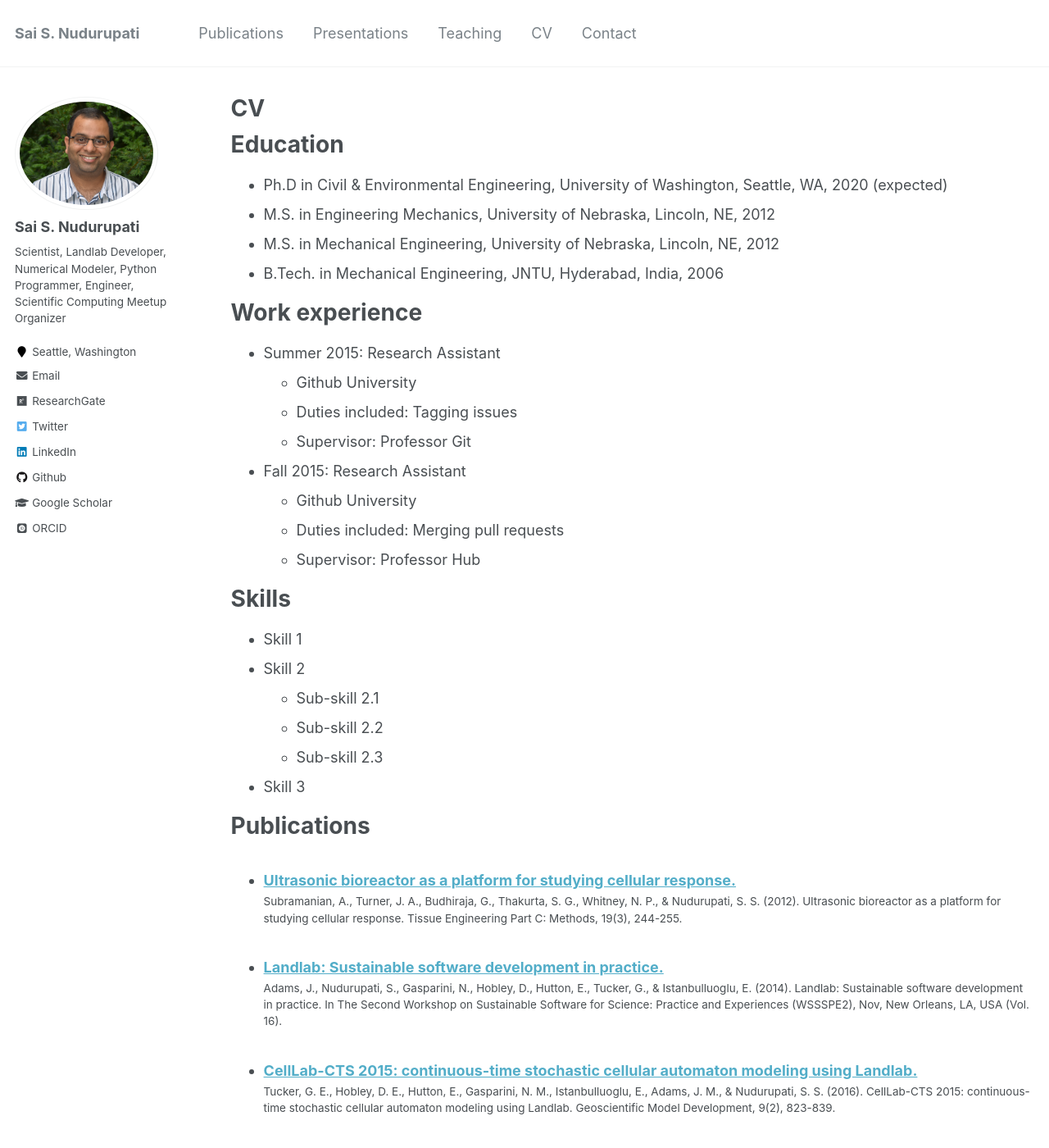
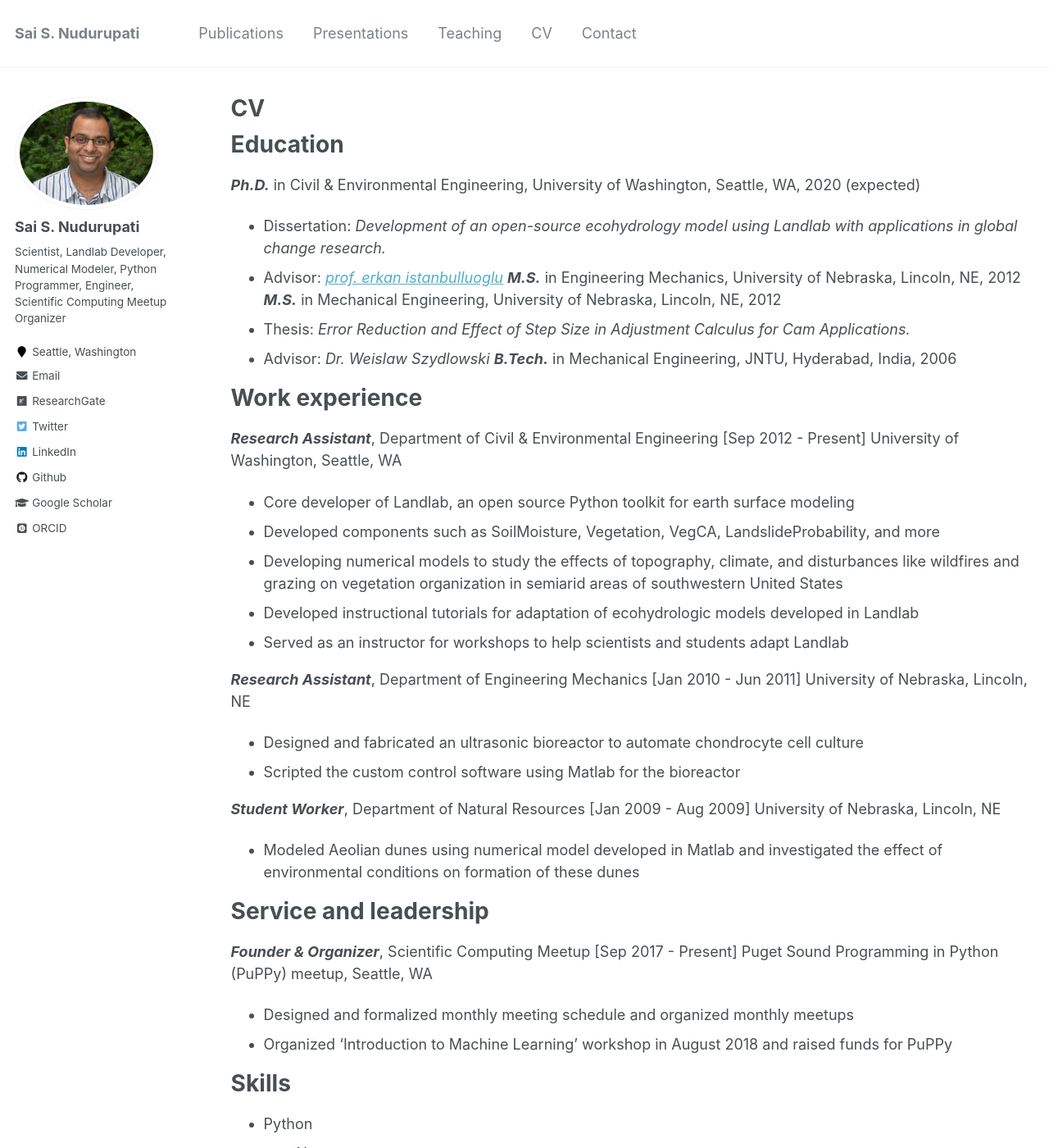
Before and after one commit to saisiddu/saisiddu.github.io, a Jekyll site: the page built from _pages/cv.md, in a window 1280 px wide and 1400 px high. Shown: the whole window at 82% size. Built offline with Jekyll 4.4.1, drawn with Linux system fonts in a browser that asks for light colours; some web fonts are replaced; some of the changed text lies outside the part shown.

Commit message:
Updated CV
- updated cv.md.

```diff
--- a/_pages/cv.md
+++ b/_pages/cv.md
@@ -11,31 +11,58 @@ redirect_from:
 
 Education
 ======
-* Ph.D in Civil & Environmental Engineering, University of Washington, Seattle, WA, 2020 (expected)
-* M.S. in Engineering Mechanics, University of Nebraska, Lincoln, NE, 2012
-* M.S. in Mechanical Engineering, University of Nebraska, Lincoln, NE, 2012
-* B.Tech. in Mechanical Engineering, JNTU, Hyderabad, India, 2006
+***Ph.D.*** in Civil & Environmental Engineering, University of Washington, Seattle, WA, 2020 (expected)
+  * Dissertation: *Development of an open-source ecohydrology model using Landlab with applications in global change research.*
+  * Advisor: [*prof. erkan istanbulluoglu*](https://www.ce.washington.edu/facultyfinder/erkan-istanbulluoglu)
+***M.S.*** in Engineering Mechanics, University of Nebraska, Lincoln, NE, 2012
+***M.S.*** in Mechanical Engineering, University of Nebraska, Lincoln, NE, 2012
+  * Thesis: *Error Reduction and Effect of Step Size in Adjustment Calculus for Cam Applications.*
+  * Advisor: *Dr. Weislaw Szydlowski*
+***B.Tech.*** in Mechanical Engineering, JNTU, Hyderabad, India, 2006
 
 Work experience
 ======
-* Summer 2015: Research Assistant
-  * Github University
-  * Duties included: Tagging issues
-  * Supervisor: Professor Git
+***Research Assistant***, Department of Civil & Environmental Engineering  [Sep 2012 - Present]
+University of Washington, Seattle, WA
+* Core developer of Landlab, an open source Python toolkit for earth surface modeling
+* Developed components such as SoilMoisture, Vegetation, VegCA, LandslideProbability, and more
+* Developing numerical models to study the effects of topography, climate, and disturbances like wildfires and grazing on vegetation organization in semiarid areas of southwestern United States
+* Developed instructional tutorials for adaptation of ecohydrologic models developed in Landlab
+* Served as an instructor for workshops to help scientists and students adapt Landlab
 
-* Fall 2015: Research Assistant
-  * Github University
-  * Duties included: Merging pull requests
-  * Supervisor: Professor Hub
+***Research Assistant***, Department of Engineering Mechanics  [Jan 2010 - Jun 2011]
+University of Nebraska, Lincoln, NE
+* Designed and fabricated an ultrasonic bioreactor to automate chondrocyte cell culture
+* Scripted the custom control software using Matlab for the bioreactor
+
+***Student Worker***, Department of Natural Resources  [Jan 2009 - Aug 2009]
+University of Nebraska, Lincoln, NE
+* Modeled Aeolian dunes using numerical model developed in Matlab and investigated the effect of environmental conditions on formation of these dunes
+
+Service and leadership
+======
+***Founder & Organizer***, Scientific Computing Meetup  [Sep 2017 - Present]
+Puget Sound Programming in Python (PuPPy) meetup, Seattle, WA
+* Designed and formalized monthly meeting schedule and organized monthly meetups
+* Organized ‘Introduction to Machine Learning’ workshop in August 2018 and raised funds for PuPPy
 
 Skills
 ======
-* Skill 1
-* Skill 2
-  * Sub-skill 2.1
-  * Sub-skill 2.2
-  * Sub-skill 2.3
-* Skill 3
+* Python
+  * Numpy
+  * Scipy
+  * Pandas
+  * Matplotlib
+  * Xarray
+  * BeautifulSoup
+  * Scikit-learn
+* ArcGIS
+* Matlab
+* C++
+* C
+* AutoCAD
+* ProE
+* Solidworks
 
 Publications
 ======
```
Also changed, not shown: other parts of _pages/cv.md (+0 -4 lines).
